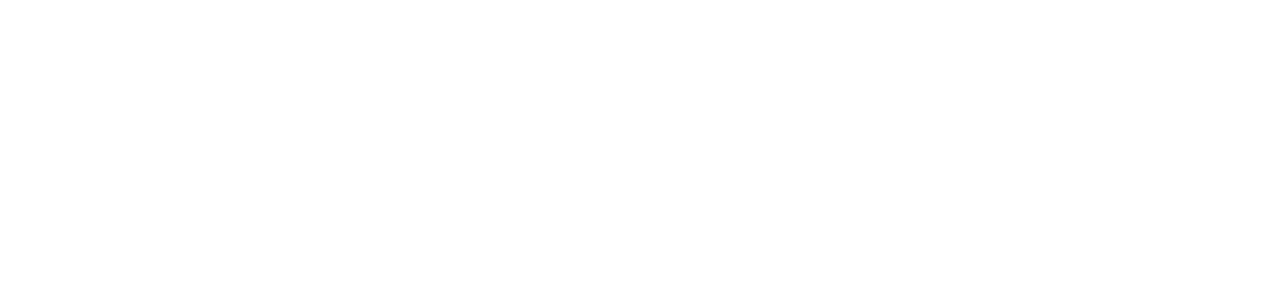
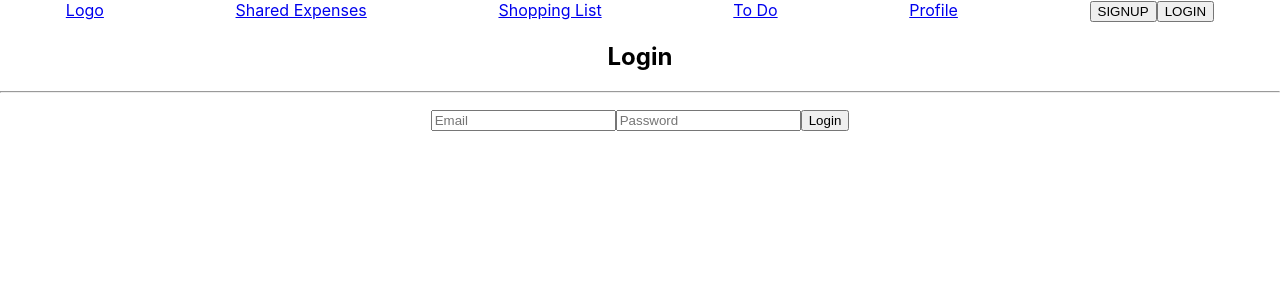
Before and after one commit to yaiza-aragonessoria/mynest, a React (Create React App) app in the folder frontend/: page /login in a window 1280 px wide. Before the commit this address had no page. Shown: the top 300 px of the page. Built offline with nearby package versions, Linux system fonts and the light colour scheme.

Commit message:
login, logout, navbar

```diff
--- a/frontend/public/index.html
+++ b/frontend/public/index.html
@@ -7,7 +7,7 @@
     <meta name="theme-color" content="#000000" />
     <meta
       name="description"
-      content="Web site created using create-react-app"
+      content="Web site to sharing a space in an easy way"
     />
     <link rel="apple-touch-icon" href="%PUBLIC_URL%/logo192.png" />
     <!--
@@ -24,7 +24,7 @@
       work correctly both with client-side routing and a non-root public URL.
       Learn how to configure a non-root public URL by running `npm run build`.
     -->
-    <title>React App</title>
+    <title>My Nest</title>
   </head>
   <body>
     <noscript>You need to enable JavaScript to run this app.</noscript>
--- a/frontend/src/App.js
+++ b/frontend/src/App.js
@@ -2,13 +2,19 @@ import {Route, Routes} from 'react-router-dom';
 
 import './App.css';
 import Shoppinglist from './pages/ShoppingList/ShoppingList';
+import Login from "./pages/Login/Login";
+import Header from "./components/Header/Header";
+import Home from "./pages/Home/Home";
+
 
 function App() {
     return (
         <div className="App">
+            <Header/>
             <Routes>
-                {/*<Route path='/' element={</>}/>*/}
+                <Route path='/' element={<Home/>}/>
                 <Route path="/shoppinglist" element={<Shoppinglist/>}/>
+                <Route path="/login" element={<Login/>}/>
             </Routes>
 
         </div>);
--- /dev/null
+++ b/frontend/src/components/Header/Header.css
@@ -0,0 +1,4 @@
+header, ul {
+    display: flex;
+    justify-content: space-around;
+}
--- /dev/null
+++ b/frontend/src/components/Header/Header.js
@@ -0,0 +1,43 @@
+import {  NavLink, useNavigate } from "react-router-dom";
+import {useDispatch, useStore} from "react-redux";
+import {useEffect, useState} from "react";
+import {clearAuth, setAuth} from "../../features/slices/authSlice";
+import './Header.css'
+
+const Header = () => {
+  const navigate = useNavigate();
+  const dispatch = useDispatch();
+  const [isLoggedIn, setIsLoggedIn] = useState(false);
+  const authData = localStorage.getItem('access');
+
+    useEffect(() => {
+      if(authData) setIsLoggedIn(true);
+      else setIsLoggedIn(false);
+      }, [authData]);
+
+    const handleLogout = () => {
+      localStorage.removeItem('access');
+      localStorage.removeItem('email');
+      dispatch(clearAuth());
+      setIsLoggedIn(false)
+      navigate("/sign-in")
+    };
+
+
+  return (
+    <>
+      <header>
+            <NavLink to="/">Logo</NavLink>
+            <NavLink to="/shared-expenses">Shared Expenses</NavLink>
+            <NavLink to="/shoppinglist">Shopping List</NavLink>
+            <NavLink to="/to-do">To Do</NavLink>
+            <NavLink to="/profile">Profile</NavLink>
+          <div>
+            <button type="button" id="signup" onClick={() => navigate("/sign-up")}>SIGNUP</button>
+            {isLoggedIn ? <button type="button" id="logout" onClick={handleLogout}>LOGOUT</button> : <button type="button" id="login" onClick={() => navigate("/login")}>LOGIN</button> }
+          </div>
+      </header>
+    </>
+  );
+};
+export default Header;
--- /dev/null
+++ b/frontend/src/features/slices/authSlice.js
@@ -0,0 +1,32 @@
+import { createSlice } from "@reduxjs/toolkit";
+
+const authSlice = createSlice({
+    name: "auth",
+    initialState: {
+        data: undefined,
+        email: undefined,
+    },
+    reducers: {
+        setAuth: (state, action) => {
+
+            const newState = { ...state }
+
+            newState.data = action.payload
+
+            return newState
+        },
+        clearAuth: (state) => {
+            const newState = { ...state }
+
+            newState.data = undefined // Set the data to undefined
+
+            return newState
+        },
+        setEmail: (state, action) => {
+           state.email = action.payload;
+        }
+    }
+})
+
+export const { setAuth, clearAuth, setEmail } = authSlice.actions
+export default authSlice
--- /dev/null
+++ b/frontend/src/pages/Home/Home.js
@@ -0,0 +1,12 @@
+import React, {useEffect, useState} from "react";
+const Home = () => {
+
+    return (
+        <div>
+            Home
+        </div>
+    );
+};
+
+
+export default Home;
--- /dev/null
+++ b/frontend/src/pages/Login/Login.js
@@ -0,0 +1,91 @@
+import React, { useState, useEffect } from "react"
+import { useDispatch } from "react-redux";
+import { useSelector } from 'react-redux';
+import axios from "axios";
+import { useNavigate } from "react-router-dom";
+import {setAuth} from "../../features/slices/authSlice";
+
+
+const Login = () => {
+  const [newEmail, setNewEmail] = useState('');
+  const [newPassword, setNewPassword] = useState('');
+  const [newWarning, setNewWarning] = useState('');
+
+  const dispatch = useDispatch();
+  const navigate = useNavigate();
+
+  const auth = useSelector((state) => state.auth.data);
+
+  const handleChange = e => {
+    if(e.target.name === "email") {
+      setNewEmail(e.target.value);
+    } else {
+      setNewPassword(e.target.value);
+    }
+  }
+
+  const handleSubmit = e => {
+    e.preventDefault();
+
+    const data = {
+      email: newEmail,
+      password: newPassword,
+    };
+    axios.post("https://mynest.propulsion-learn.ch/backend/api/auth/token/", data).then(res => {
+      setNewWarning("");
+      const authData = {
+        email: newEmail,
+        access: res.data.access,
+
+      }
+
+      localStorage.setItem('access', authData.access);
+      localStorage.setItem('email', authData.email);
+
+      dispatch(setAuth(authData));
+
+    }).catch(error => {
+      setNewWarning(error.message);
+    });
+  }
+
+  useEffect(() => {
+    if(auth) {
+      navigate("/");
+    }
+
+    const authData = {
+      email: localStorage.getItem('email'),
+      access: localStorage.getItem('access'),
+
+    };
+
+    if(authData.access) {
+      dispatch(setAuth(authData));
+    }
+
+  });
+
+  return (
+    <>
+      <h2>Login</h2>
+        <hr></hr>
+
+      <p>{newWarning}</p>
+
+      {!auth && <form onSubmit={handleSubmit}>
+                <span>
+                  <input name="email" type="email" placeholder="Email" value={newEmail} onChange={handleChange}/>
+                </span>
+                <span>
+                  <input name="password" type="password" placeholder="Password" value={newPassword} onChange={handleChange}/>
+                </span>
+                <button type="submit">Login</button>
+              </form>
+      }
+    </>
+
+  );
+}
+
+export default Login
--- a/frontend/src/store/index.js
+++ b/frontend/src/store/index.js
@@ -1,8 +1,10 @@
 import { configureStore } from "@reduxjs/toolkit";
+import authSlice from "../features/slices/authSlice";
 
 const store = configureStore({
     reducer: {
+        auth: authSlice.reducer,
     }
 })
 
-export default store;
+export default store
```
